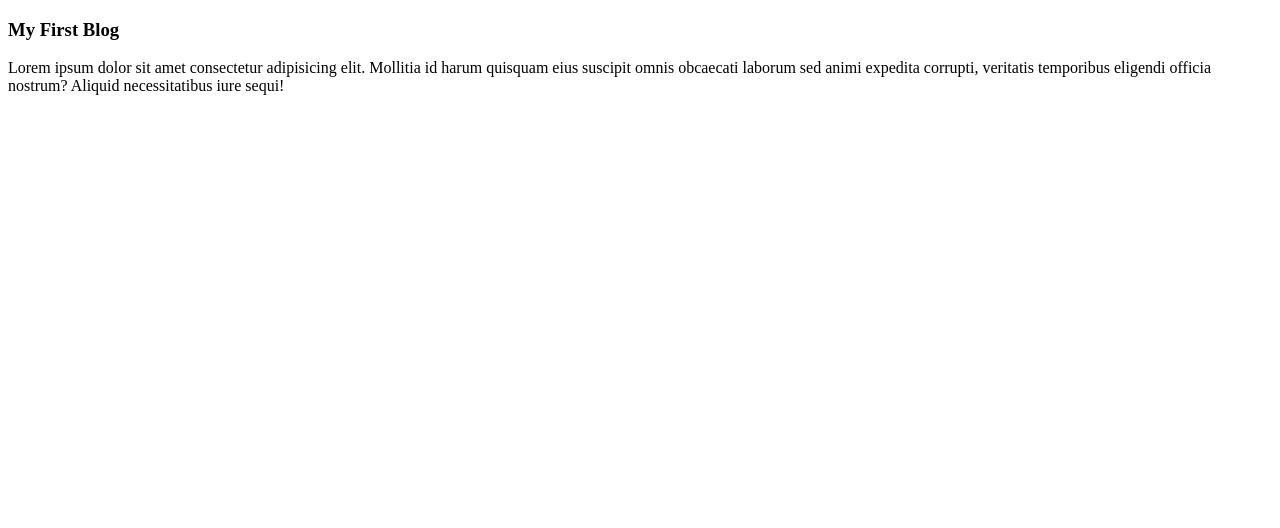
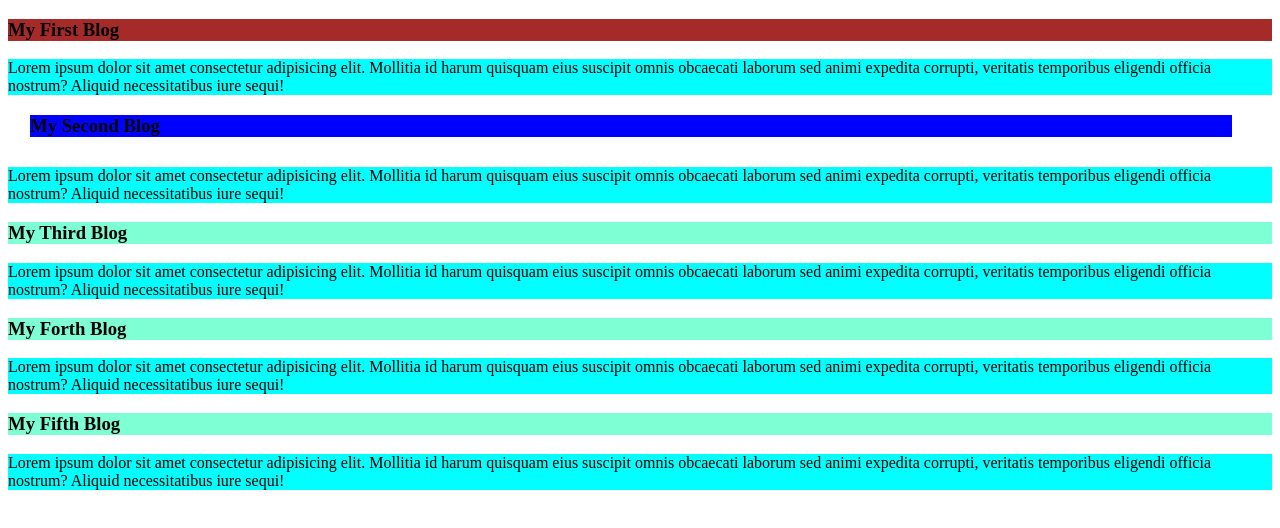
Before and after one commit to RIFAT179/my-first-github-repo, a plain HTML site: page index.html in a window 1280 px wide. Drawn offline with Linux system fonts and the light colour scheme.

Commit message:
my first github

```diff
--- a/index.html
+++ b/index.html
@@ -4,12 +4,51 @@
                <meta charset="UTF-8">
                <meta name="viewport" content="width=device-width, initial-scale=1.0">
                <title>My First Github repo</title>
+               <link rel="stylesheet" href="">
+               <style>
+                p{
+                    background-color: aqua;
+                }
+                .First{
+                    background-color: brown;
+                }
+                h3{
+                    background-color: aquamarine;
+                }
+                #My{
+                    background-color: blue;
+                    margin: 20px 40px 30px 22px;
+                    box-shadow: 30px;
+                }
+
+               </style>
 </head>
 <body>
-               <h3>My First Blog</h3>
+               <h3 class="First">My First Blog</h3>
            <div>
+               <P id="Lorem">Lorem ipsum dolor sit amet consectetur adipisicing elit. Mollitia id harum quisquam eius suscipit omnis obcaecati laborum sed animi expedita corrupti, veritatis temporibus eligendi officia nostrum? Aliquid necessitatibus iure sequi!</P>
+           </div>
+
+           <div>
+             <h3 id="My">My Second Blog</h3>
                <P>Lorem ipsum dolor sit amet consectetur adipisicing elit. Mollitia id harum quisquam eius suscipit omnis obcaecati laborum sed animi expedita corrupti, veritatis temporibus eligendi officia nostrum? Aliquid necessitatibus iure sequi!</P>
            </div>
 
+           <div>
+             <h3>My Third Blog</h3>
+               <P>Lorem ipsum dolor sit amet consectetur adipisicing elit. Mollitia id harum quisquam eius suscipit omnis obcaecati laborum sed animi expedita corrupti, veritatis temporibus eligendi officia nostrum? Aliquid necessitatibus iure sequi!</P>
+           </div>
+
+           <div>
+             <h3>My Forth Blog</h3>
+               <P>Lorem ipsum dolor sit amet consectetur adipisicing elit. Mollitia id harum quisquam eius suscipit omnis obcaecati laborum sed animi expedita corrupti, veritatis temporibus eligendi officia nostrum? Aliquid necessitatibus iure sequi!</P>
+           </div>
+
+           <div>
+             <h3>My Fifth Blog</h3>
+               <P>Lorem ipsum dolor sit amet consectetur adipisicing elit. Mollitia id harum quisquam eius suscipit omnis obcaecati laborum sed animi expedita corrupti, veritatis temporibus eligendi officia nostrum? Aliquid necessitatibus iure sequi!</P>
+           </div>
+
+
 </body>
 </html>
--- /dev/null
+++ b/styles.css
@@ -0,0 +1,6 @@
+.first{
+               background-color:red;
+}
+.Lorem{
+               background-color: aqua;
+}
```
